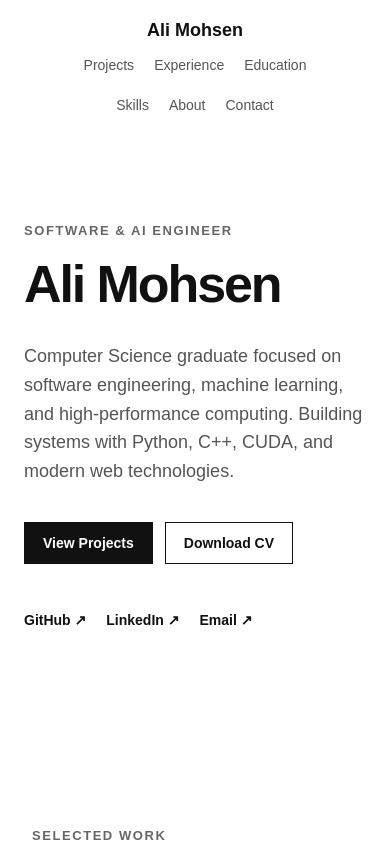
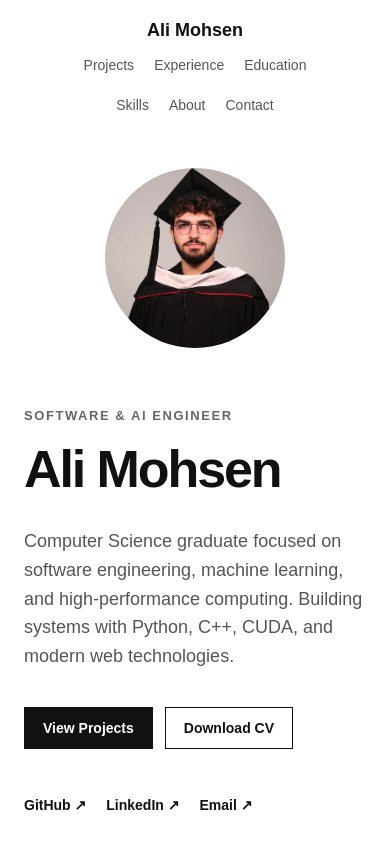
Before and after one commit to amoh909/amoh909.github.io, a React (Vite) app: page / in a window 390 px wide. Shown: the top 844 px of the page. Built offline with nearby package versions, Linux system fonts and the light colour scheme.

Commit message:
Finalize portfolio design

```diff
--- a/src/App.tsx
+++ b/src/App.tsx
@@ -19,6 +19,7 @@ function App() {
 
       <main>
         <section className="hero">
+          <div className="hero-content">
             <p className="hero-label">SOFTWARE & AI ENGINEER</p>
 
             <h1>Ali Mohsen</h1>
@@ -63,6 +64,8 @@ function App() {
 
               <a href="mailto:ali2moh.04@gmail.com">Email ↗</a>
             </div>
+          </div>
+          <img className="hero-photo" src="/prof_pic.jpg" alt="Ali Mohsen" />
         </section>
 
         <section id="projects" className="section">
--- a/src/index.css
+++ b/src/index.css
@@ -56,6 +56,24 @@ a {
   max-width: 1100px;
   margin: 0 auto;
   padding: 140px 32px 160px;
+  display: flex;
+  align-items: center;
+  justify-content: space-between;
+  gap: 64px;
+}
+
+.hero-content {
+  flex: 1;
+}
+
+.hero-photo {
+  width: 300px;
+  height: 300px;
+  object-fit: cover;
+  object-position: center 35%;
+  border-radius: 50%;
+  flex-shrink: 0;
+  transform: translateY(-20px);
 }
 
 .hero-label {
@@ -402,7 +420,17 @@ a {
   }
 
   .hero {
-    padding: 90px 24px 100px;
+    flex-direction: column-reverse;
+    align-items: flex-start;
+    gap: 40px;
+    padding: 55px 24px 100px;
+  }
+
+  .hero-photo {
+    align-self: center;
+    width: 180px;
+    height: 180px;
+    object-position: center 35%;
   }
 
   .hero-description {
```
Also changed, not shown: public/prof_pic.jpg (added). Lines whose indentation alone changed are shown as unchanged.
